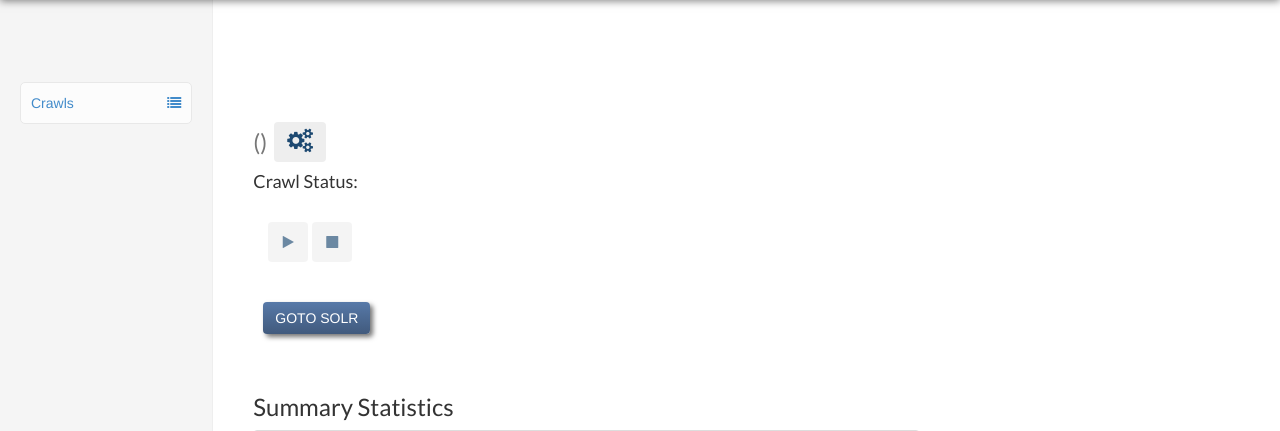
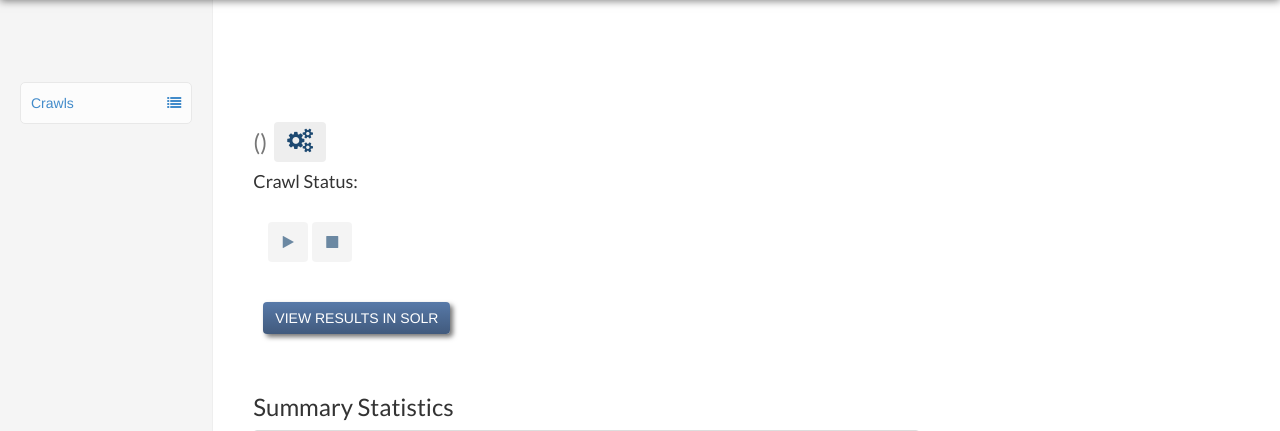
Before and after one commit to nasa-jpl-memex/memex-explorer, a Django app: template memex_explorer/apps/crawl_space/templates/crawl_space/crawl.html in a window 1280 px wide. Shown: the part 52-483 px from the top of the page. Run offline with Django 3.2, Linux system fonts and the light colour scheme; the template is opened without the code that fills it, so the values that code supplies are empty; parts of the project's set-up code (start-up, migrations or seed data) failed here and were passed over; some libraries are stand-ins or nearby versions.

Commit message:
Changed wording.

```diff
--- a/memex_explorer/apps/crawl_space/templates/crawl_space/crawl.html
+++ b/memex_explorer/apps/crawl_space/templates/crawl_space/crawl.html
@@ -123,7 +123,7 @@
     <div class="col-sm-9 col-sm-offset-3 col-md-10 col-md-offset-2 main">
         <br>
         <button type="button" title="Dump crawled images" class="btn btn-default btn-duo center">
-            <a href="/solr" target="_blank">Goto Solr</a>
+            <a href="/solr" target="_blank">View Results in Solr</a>
         </button>
     </div>
 </div>
```
